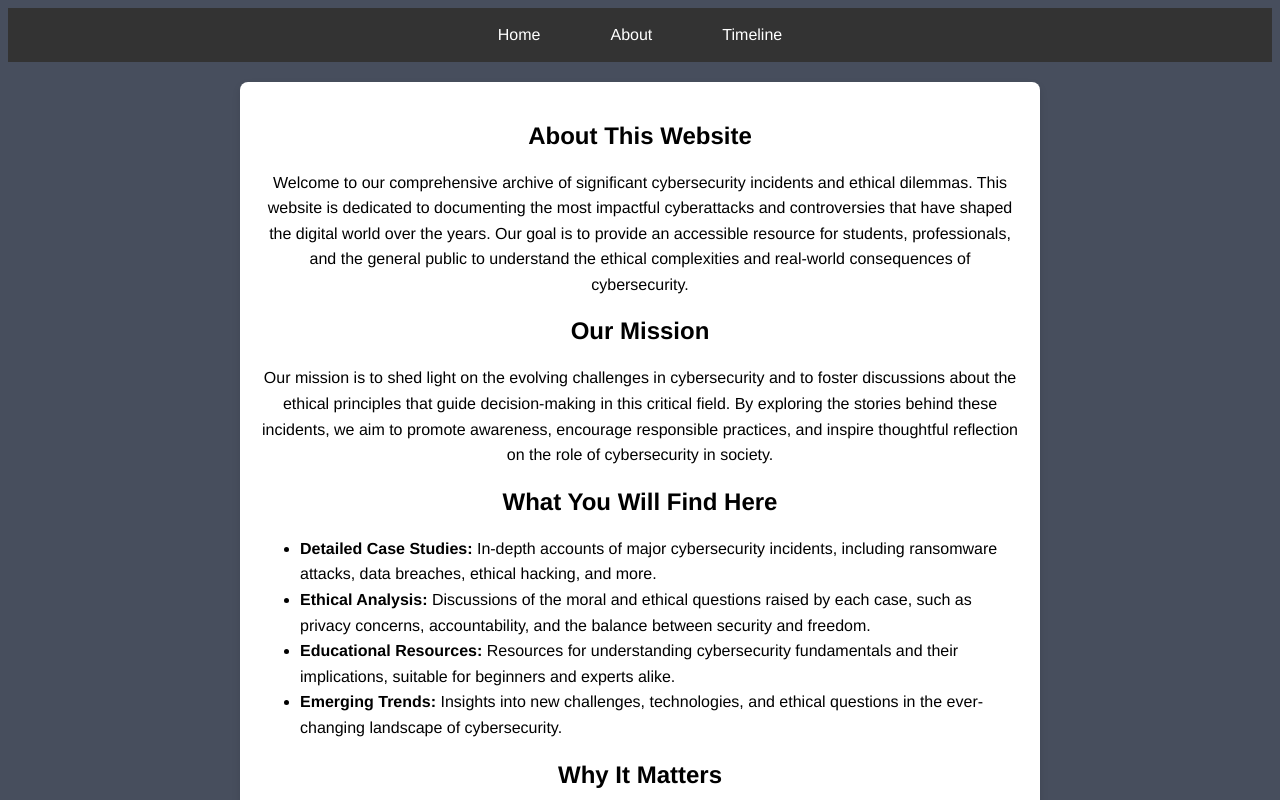
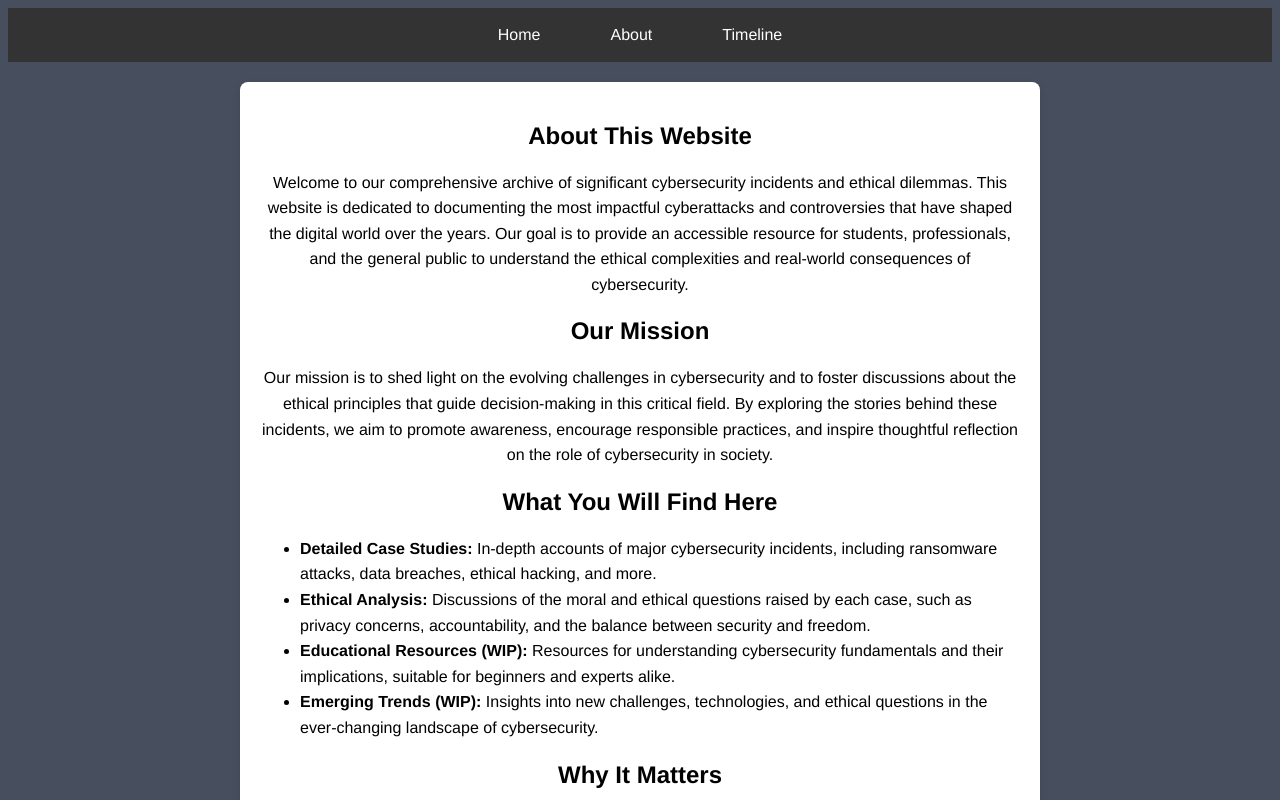
Before and after one commit to Junie-U/E125Final, a plain HTML site: page about.html in a window 1280 px wide. Shown: the top 800 px of the page. Drawn offline with Linux system fonts and the light colour scheme.

Commit message:
Final draft

```diff
--- a/about.html
+++ b/about.html
@@ -55,8 +55,8 @@
             <ul>
                 <li><strong>Detailed Case Studies:</strong> In-depth accounts of major cybersecurity incidents, including ransomware attacks, data breaches, ethical hacking, and more.</li>
                 <li><strong>Ethical Analysis:</strong> Discussions of the moral and ethical questions raised by each case, such as privacy concerns, accountability, and the balance between security and freedom.</li>
-                <li><strong>Educational Resources:</strong> Resources for understanding cybersecurity fundamentals and their implications, suitable for beginners and experts alike.</li>
-                <li><strong>Emerging Trends:</strong> Insights into new challenges, technologies, and ethical questions in the ever-changing landscape of cybersecurity.</li>
+                <li><strong>Educational Resources (WIP):</strong> Resources for understanding cybersecurity fundamentals and their implications, suitable for beginners and experts alike.</li>
+                <li><strong>Emerging Trends (WIP):</strong> Insights into new challenges, technologies, and ethical questions in the ever-changing landscape of cybersecurity.</li>
             </ul>
 
             <h2>Why It Matters</h2>
```
